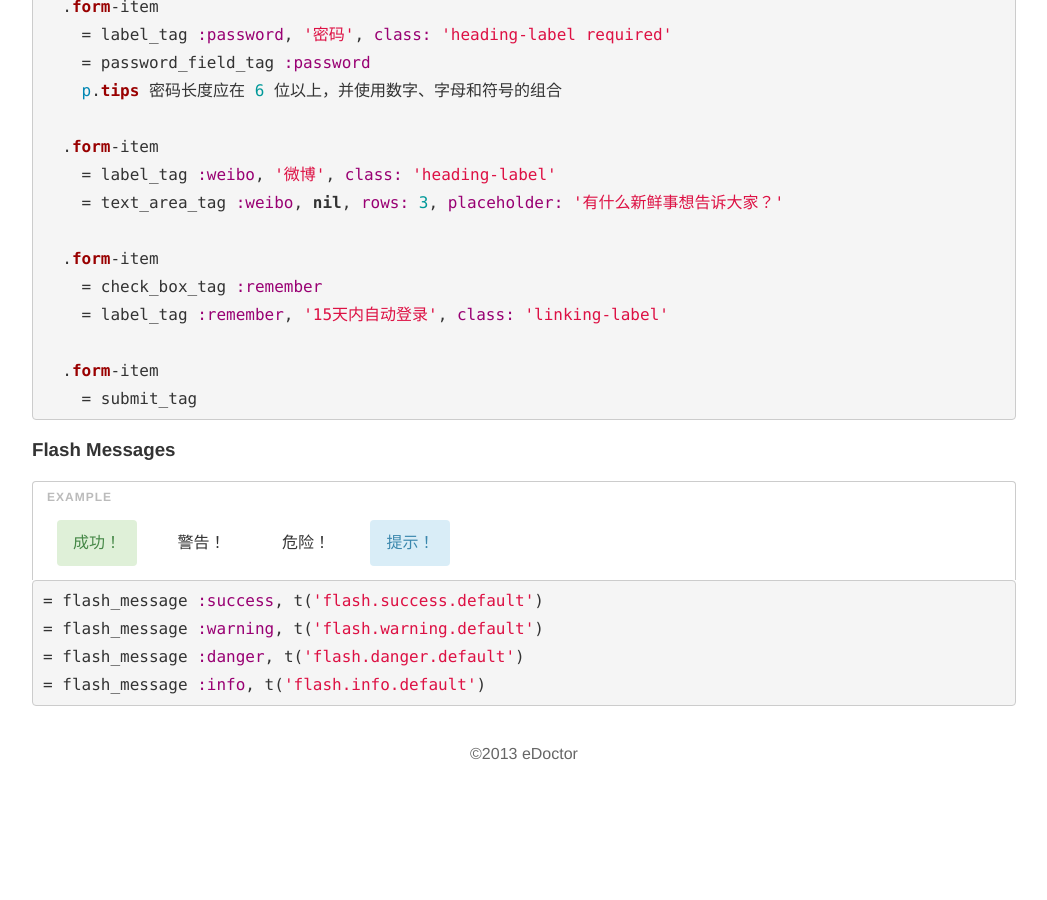
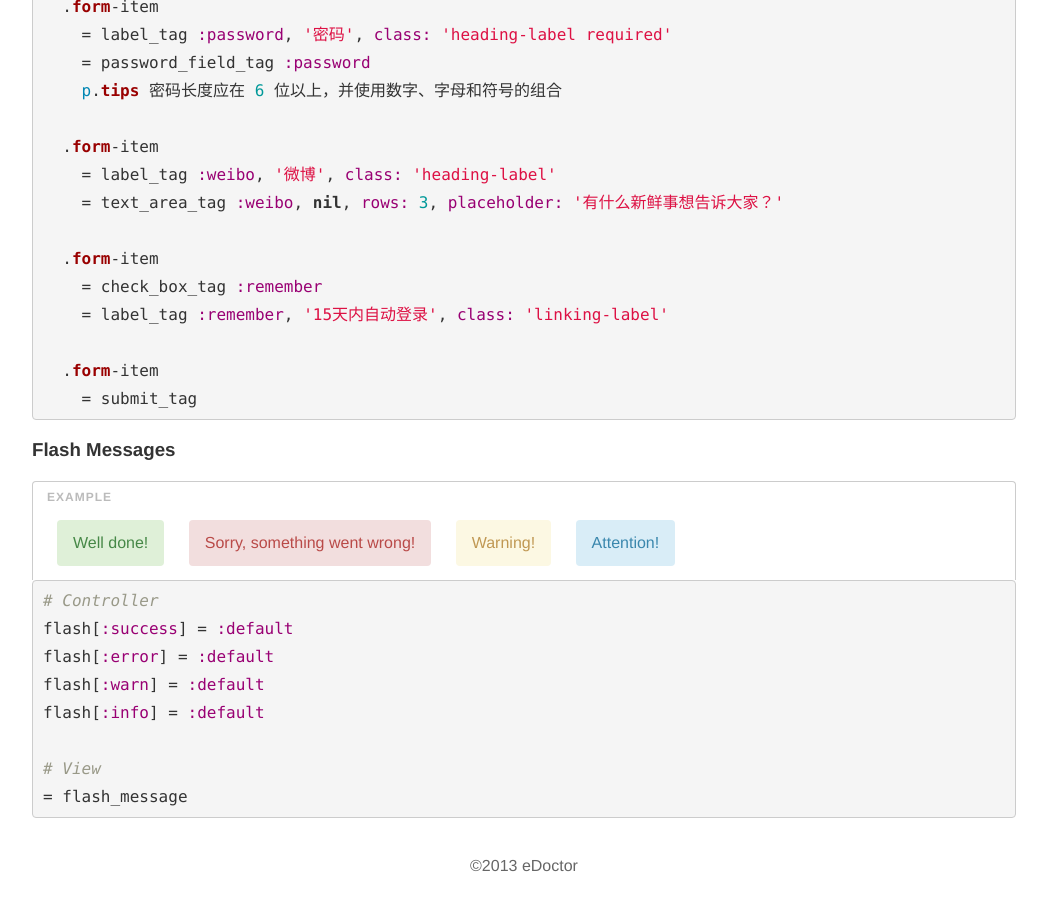
Before and after one commit to eDoctor/edoctor.github.io, a Jekyll site: the page built from _posts/2013-08-09-sass.md, in a window 1280 px wide and 900 px high, scrolled down 5478 px. Shown: the whole window, without its empty margins (116-1163 px from the left). Built offline with Jekyll 4.4.1, drawn with Linux system fonts in a browser that asks for light colours; Markdown is read by kramdown in place of the engine named in the settings; before the commit the page ends 6266 px from its top, so only the background shows below that.

Commit message:
update flash_message

````diff
--- a/_includes/examples.html
+++ b/_includes/examples.html
@@ -46,16 +46,16 @@
 <div class="example clearfix">
   <div class="flash-message">
     <div class="flash-success">
-      <p>成功！</p>
+      <p>Well done!</p>
     </div>
-    <div class="flash-warning">
-      <p>警告！</p>
+    <div class="flash-error">
+      <p>Sorry, something went wrong!</p>
     </div>
-    <div class="flash-danger">
-      <p>危险！</p>
+    <div class="flash-warn">
+      <p>Warning!</p>
     </div>
     <div class="flash-info">
-      <p>提示！</p>
+      <p>Attention!</p>
     </div>
   </div>
 </div>
--- a/_posts/2013-08-09-sass.md
+++ b/_posts/2013-08-09-sass.md
@@ -248,8 +248,12 @@ category: styleguide
 {% include examples.html param='flashes' %}
 
 ```ruby
-= flash_message :success, t('flash.success.default')
-= flash_message :warning, t('flash.warning.default')
-= flash_message :danger, t('flash.danger.default')
-= flash_message :info, t('flash.info.default')
+# Controller
+flash[:success] = :default
+flash[:error] = :default
+flash[:warn] = :default
+flash[:info] = :default
+
+# View
+= flash_message
 ```
````
